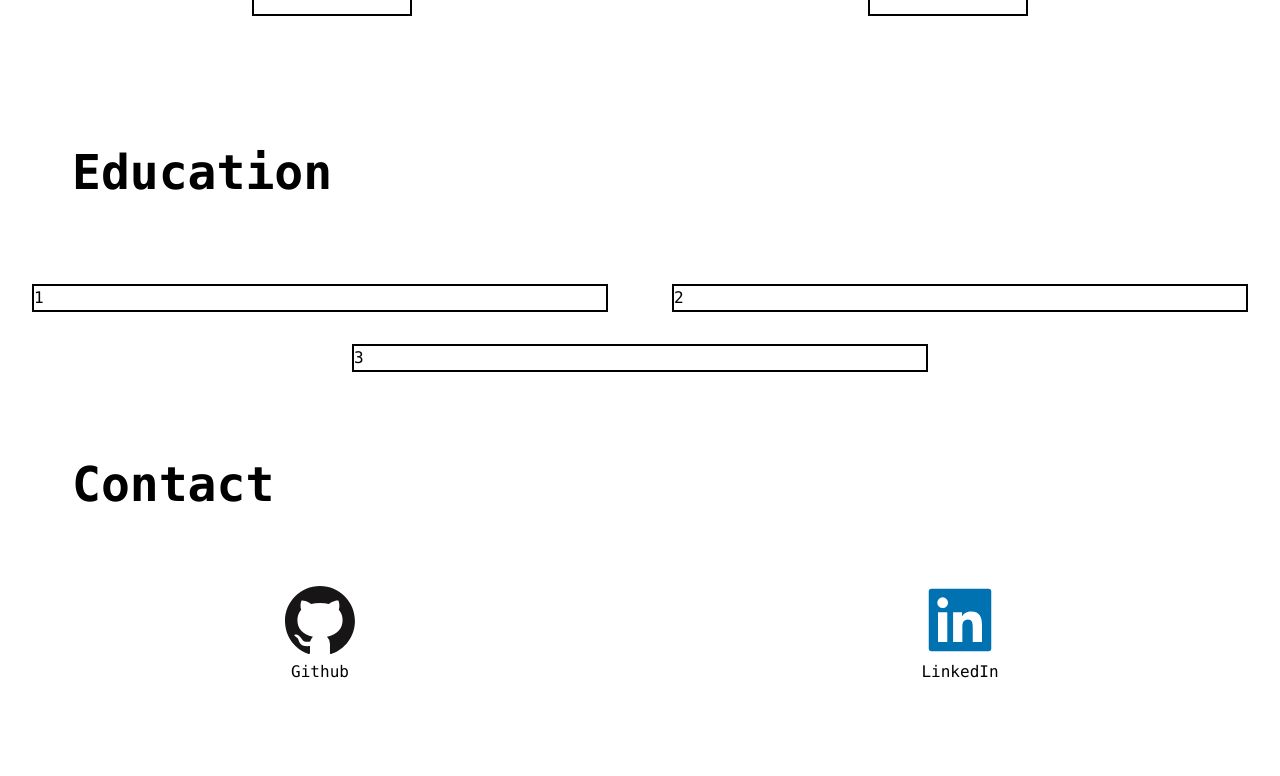
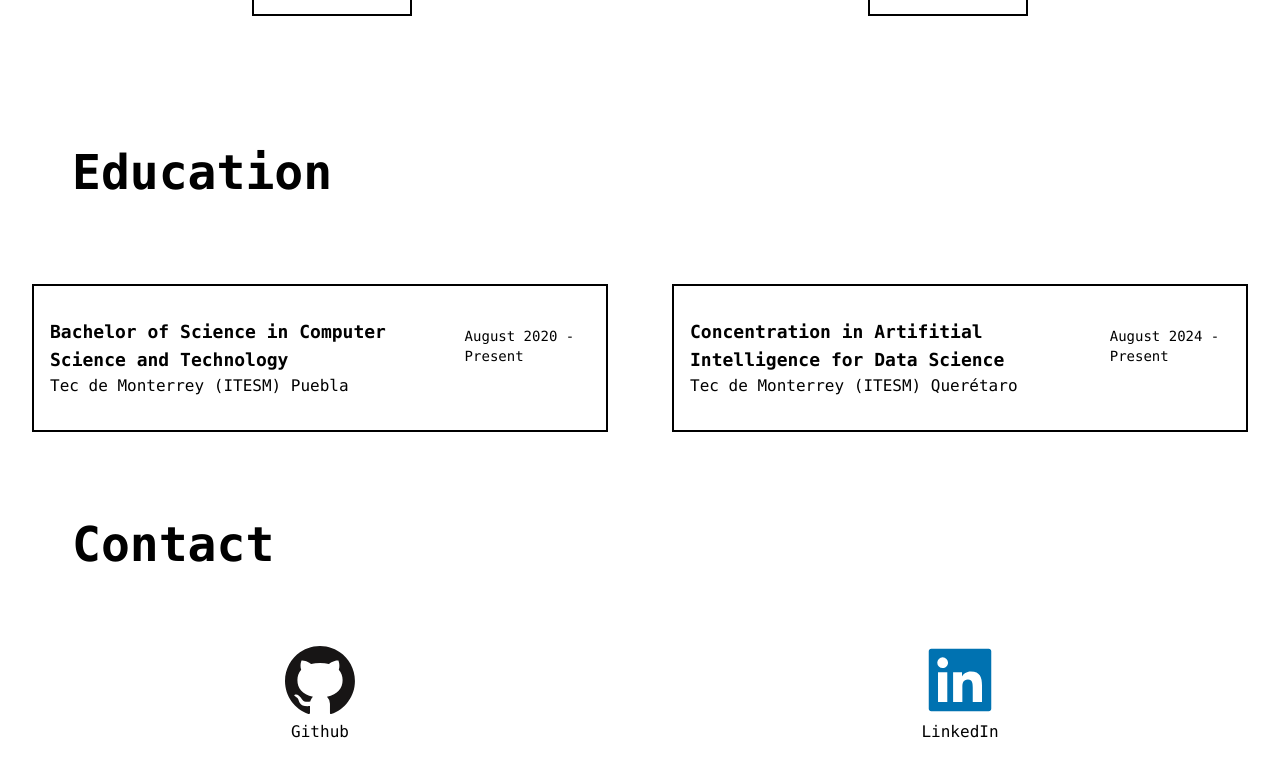
Before and after one commit to OshkarVTec/portfolio_v2, a React (Vite) app: page / in a window 1280 px wide. Shown: the part 3412-4188 px from the top of the page. Built offline with nearby package versions, Linux system fonts and the light colour scheme.

Commit message:
add education data

```diff
--- a/src/Education/Education.tsx
+++ b/src/Education/Education.tsx
@@ -1,13 +1,25 @@
 import Subtitle from "../common/Subtitle";
+import { educationData } from "../data/education.ts";
 
 export default function Education() {
 	return (
 		<section id="education">
 			<Subtitle>Education</Subtitle>
 			<div className="flex flex-wrap justify-around">
-				<div className="border-2 border-black w-[45%] m-4">1</div>
-				<div className="border-2 border-black w-[45%] m-4">2</div>
-				<div className="border-2 border-black w-[45%] m-4">3</div>
+				{educationData.map((educationItem) => (
+					<div
+						className="border-2 border-black w-[45%] m-4 p-4"
+						key={educationItem.name}
+					>
+						<div className="my-4">
+							<div className="flex justify-between items-center">
+								<h3 className="text-lg font-bold">{educationItem.name}</h3>
+								<p className="text-sm">{educationItem.date}</p>
+							</div>
+							<h4 className="text-md">{educationItem.school}</h4>
+						</div>
+					</div>
+				))}
 			</div>
 		</section>
 	);
--- /dev/null
+++ b/src/data/education.ts
@@ -0,0 +1,13 @@
+export const educationData = [
+	{
+		school: "Tec de Monterrey (ITESM) Puebla",
+		name: "Bachelor of Science in Computer Science and Technology",
+		date: "August 2020 - Present",
+		score: "GPA 98/100",
+	},
+	{
+		school: "Tec de Monterrey (ITESM) Querétaro",
+		name: "Concentration in Artifitial Intelligence for Data Science",
+		date: "August 2024 - Present",
+	},
+];
```
